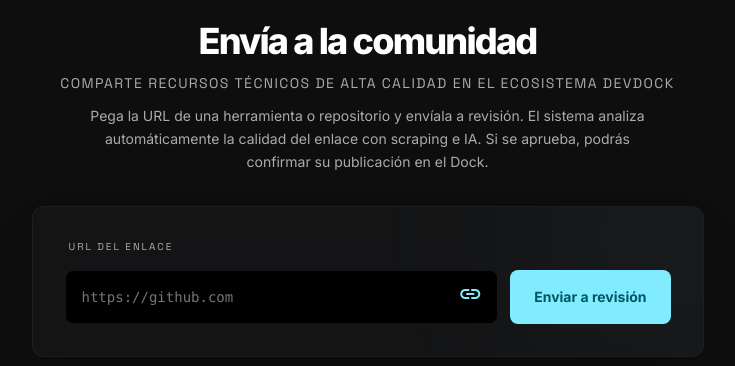
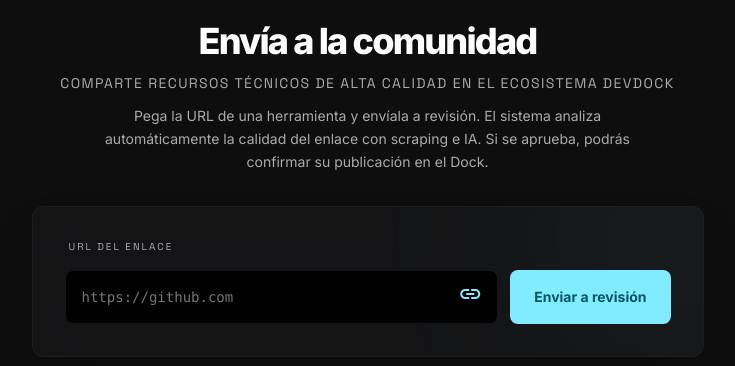
Before and after one commit to MelchorRuiz/DevDock, a Flask app: page /suggest/ in a window 1280 px wide. Shown: the part 195-561 px from the top of the page, without its empty margins (265-1000 px from the left). Run offline with Flask 3, Linux system fonts and the light colour scheme; style sheets or scripts are compiled from the project's sources.

Commit message:
feat: add README, favicon, and screenshots; enhance project description and usage instructions

```diff
--- a/app/templates/base.html
+++ b/app/templates/base.html
@@ -13,6 +13,7 @@
         href="https://fonts.googleapis.com/css2?family=Material+Symbols+Outlined:wght,FILL@100..700,0..1&amp;display=swap"
         rel="stylesheet" />
     <link href="{{ url_for('static', filename='dist/output.css') }}" rel="stylesheet" />
+    <link rel="icon" type="image/svg+xml" href="{{ url_for('static', filename='favicon.svg') }}" />
     <style>
         .material-symbols-outlined {
             font-variation-settings: 'FILL' 0, 'wght' 400, 'GRAD' 0, 'opsz' 24;
--- a/app/templates/suggest.html
+++ b/app/templates/suggest.html
@@ -32,7 +32,7 @@
             <p class="text-on-surface-variant font-label text-sm uppercase tracking-widest">Comparte recursos técnicos
                 de alta calidad en el ecosistema DevDock</p>
             <p class="text-sm text-on-surface-variant max-w-xl mx-auto leading-relaxed">
-                Pega la URL de una herramienta o repositorio y envíala a revisión. El sistema analiza automáticamente la
+                Pega la URL de una herramienta y envíala a revisión. El sistema analiza automáticamente la
                 calidad del enlace con scraping e IA.
                 Si se aprueba, podrás confirmar su publicación en el Dock.
             </p>
```
Also changed, not shown: README.md (added), app/static/favicon.svg (added), 4 other files.
